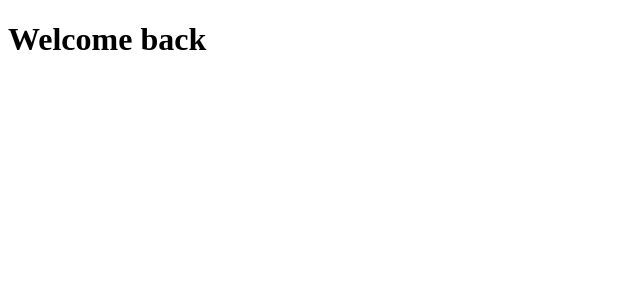
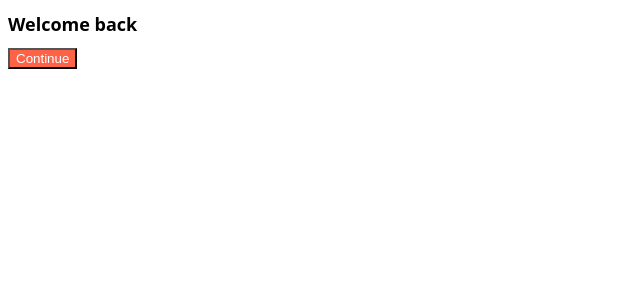
Before and after one commit to Namyunha/react-for-beginners, a React (Create React App) app: page / in a window 1280 px wide. Shown: the top 300 px of the page, without its empty margins (0-640 px from the left). Built offline with nearby package versions, Linux system fonts and the light colour scheme.

Commit message:
Tour of CRA

```diff
--- a/package.json
+++ b/package.json
@@ -6,6 +6,7 @@
     "@testing-library/jest-dom": "^5.16.5",
     "@testing-library/react": "^13.4.0",
     "@testing-library/user-event": "^13.5.0",
+    "prop-types": "^15.8.1",
     "react": "^18.2.0",
     "react-dom": "^18.2.0",
     "react-scripts": "5.0.1",
--- a/src/App.js
+++ b/src/App.js
@@ -1,7 +1,11 @@
+import Button from "./Button.js";
+import styles from "./App.module.css";
+
 function App() {
   return (
     <div>
-      <h1>Welcome back</h1>
+      <h1 className={styles.title}>Welcome back</h1>
+      <Button text={"Continue"} />
     </div>
   );
 }
--- /dev/null
+++ b/src/App.module.css
@@ -0,0 +1,5 @@
+.title {
+  font-family: system-ui, -apple-system, BlinkMacSystemFont, "Segoe UI", Roboto,
+    Oxygen, Ubuntu, Cantarell, "Open Sans", "Helvetica Neue", sans-serif;
+  font-size: 18px;
+}
--- /dev/null
+++ b/src/Button.js
@@ -0,0 +1,12 @@
+import PropTypes from "prop-types";
+import styles from "./Button.module.css";
+
+function Button({ text }) {
+  return <button className={styles.title}>{text}</button>;
+}
+
+Button.propTypes = {
+  text: PropTypes.string.isRequired,
+};
+
+export default Button;
--- /dev/null
+++ b/src/Button.module.css
@@ -0,0 +1,4 @@
+.title {
+  color: white;
+  background-color: tomato;
+}
```
Also changed, not shown: 1 other file (tests, documents, lock files or other folders).
